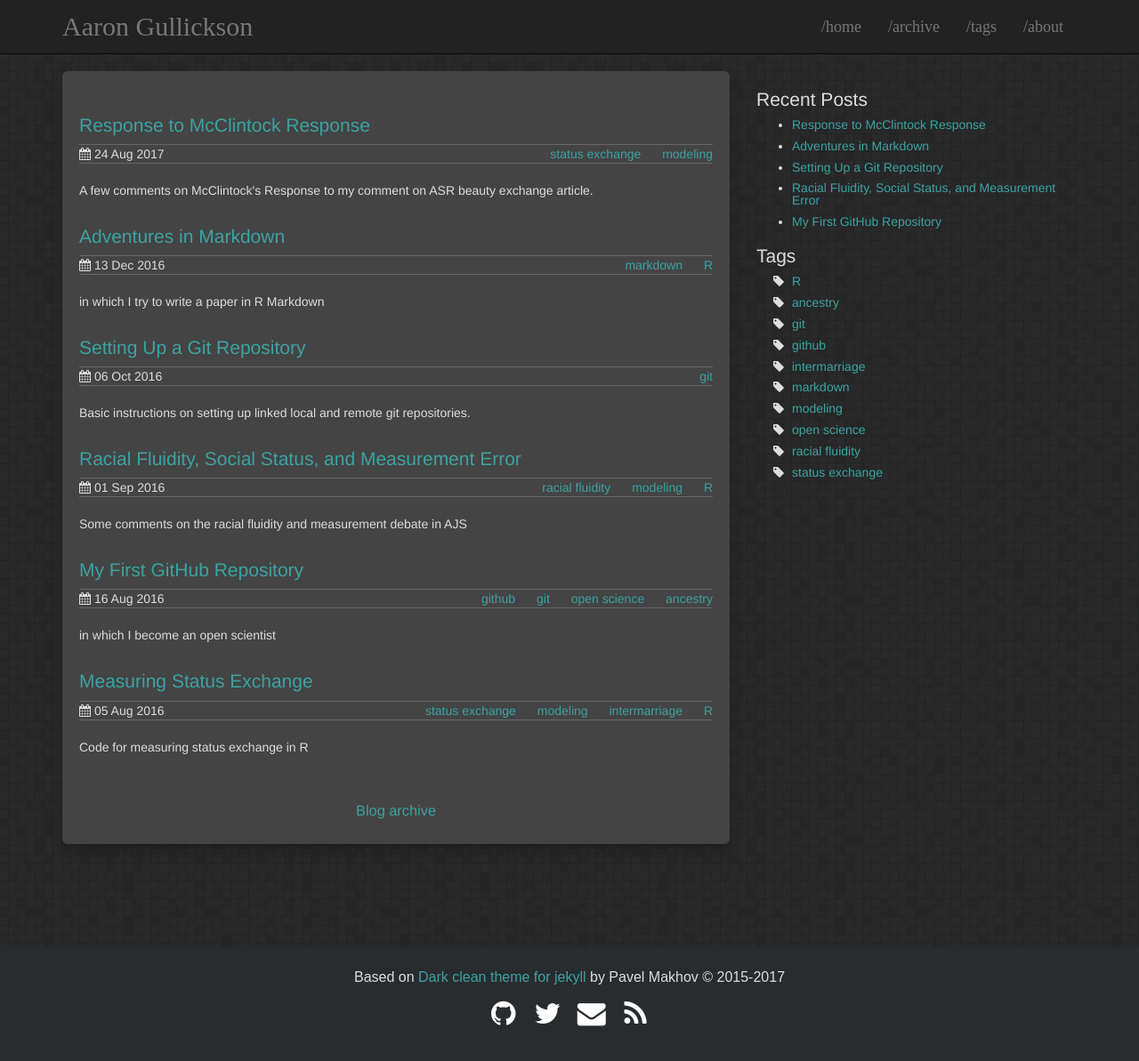
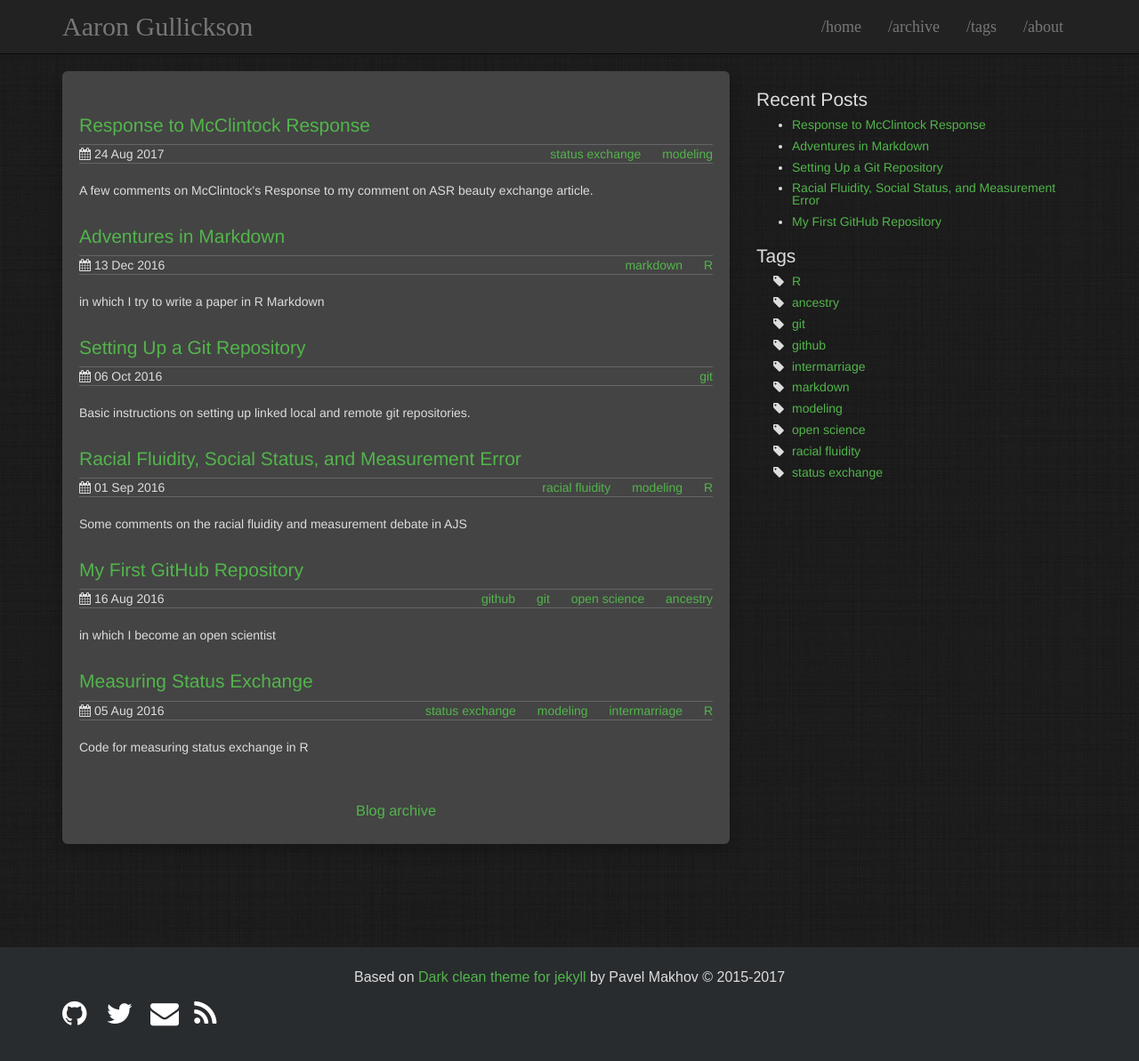
Before and after one commit to AaronGullickson/AaronGullickson.github.io, a Jekyll site: the page built from index.html, in a window 1280 px wide and 1219 px high. Shown: the top 1193 px of the window at 89% size. Built offline with Jekyll 4.4.1, drawn with Linux system fonts in a browser that asks for light colours.

Commit message:
changed highlight color and background

```diff
--- a/assets/css/theme.scss
+++ b/assets/css/theme.scss
@@ -17,12 +17,12 @@
 //********************************************************
 
 // Several accent colors, choose one or create your own!
-$accent-color: #3CA2A2;    // original =)
+//$accent-color: #3CA2A2;    // original =)
 //$accent-color: #C38FD6;  // velvet
 //$accent-color: #8FD6B3;  // greenish
 //$accent-color: #35B4DE;  // bluish
 //$accent-color: #D2E354;  // yellowish
-//$accent-color: #52B54B;  // green
+$accent-color: #52B54B;  // green
 
 $font-color: #dddddd;
 $background-color: #292929;
@@ -31,7 +31,7 @@ $footer-background-color: #292c2f;
 $note-color: #87CEFA;
 $warning-color: #ffff00;
 // use this or pick any from /css/pics/background folder or from transparenttextures.com
-$background-pattern: 'random-grey-variations.png';
+$background-pattern: 'black-linen.png';
 
 //********************************************************
 //                  Common styles
@@ -102,7 +102,7 @@ tr:nth-child(even) {background-color: #707070;}
 //                    Social Links
 //********************************************************
 ul.social-media {
-  text-align: center;
+  text-align: left;
   padding: 0 0 10px 0;
   li {
     display: inline-block;
```
